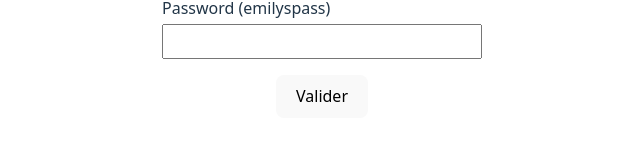
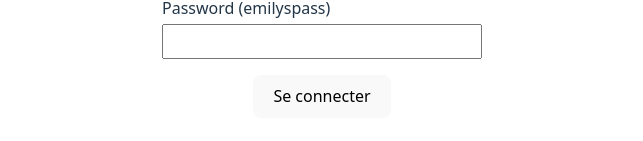
Before and after one commit to Lioperraud/react-tuto, a React (Vite) app: page /login in a window 1280 px wide. Shown: the part 453-594 px from the top of the page, without its empty margins (318-961 px from the left). Built offline with nearby package versions, Linux system fonts and the light colour scheme.

Commit message:
Ajout du loading sur le login

```diff
--- /dev/null
+++ b/src/components/Loader.jsx
@@ -0,0 +1,5 @@
+function Loader() {
+  return <p>Chargement...</p>
+}
+
+export default Loader
--- a/src/pages/Login.jsx
+++ b/src/pages/Login.jsx
@@ -1,39 +1,49 @@
-import { useContext, useState } from "react";
-import { UserContext } from "../context/UserContext";
-import { useLocation, useNavigate } from "react-router-dom";
-import { getLog } from "../services/api";
-import InputField from "../components/InputField";
+import { useContext, useState } from 'react'
+import { UserContext } from '../context/UserContext'
+import { useLocation, useNavigate } from 'react-router-dom'
+import { getLog } from '../services/api'
+import InputField from '../components/InputField'
+import Loader from '../components/Loader'
 
 function Login() {
-  const { user, login, logout } = useContext(UserContext);
+  const { user, login, logout } = useContext(UserContext)
   const [form, setForm] = useState({
-    username:"",
-    password:"",
-  });
-  const [error, setError] = useState("");
+    username: '',
+    password: '',
+  })
+  const [error, setError] = useState('')
+  const [loading, setLoading] = useState(false)
 
-  const navigate = useNavigate();
-  const location = useLocation();
+  const navigate = useNavigate()
+  const location = useLocation()
 
-  const from = location.state?.from?.pathname || "/";
+  const from = location.state?.from?.pathname || '/'
 
   const handleChange = (e) => {
-    setForm({ ...form,[e.target.name]:e.target.value});
-  };
+    setForm({ ...form, [e.target.name]: e.target.value })
+  }
 
   const handleSubmit = async (e) => {
-    e.preventDefault();
+    e.preventDefault()
+    setLoading(true)
     try {
-      const result = await getLog(form.username, form.password);
-      setError("");
-      login(result);
-      navigate(from, { replace: true });
+      const result = await getLog(form.username, form.password)
+      setError('')
+      login(result)
+      navigate(from, { replace: true })
     } catch (err) {
-      setError(err.message);
+      setError(err.message)
+    } finally {
+      setLoading(false)
     }
-  };
+  }
 
-  if(user) return(<p>Bienvenue {user.firstName} : <button onClick={logout}>Logout</button></p>);
+  if (user)
+    return (
+      <p>
+        Bienvenue {user.firstName} : <button onClick={logout}>Logout</button>
+      </p>
+    )
 
   return (
     <form onSubmit={handleSubmit} className="formGenerique">
@@ -51,10 +61,13 @@ function Login() {
         value={form.password}
         onChange={handleChange}
       />
-        {error && <p style={{ color: "red" }}>{error}</p>}
-        <button type="submit">Valider</button>
+      {loading && <Loader />}
+      {error && <p style={{ color: 'red' }}>{error}</p>}
+      <button disabled={loading}>
+        {loading ? 'Connexion...' : 'Se connecter'}
+      </button>
     </form>
-  );
+  )
 }
 
-export default Login;
+export default Login
```
Lines whose indentation alone changed are shown as unchanged.
